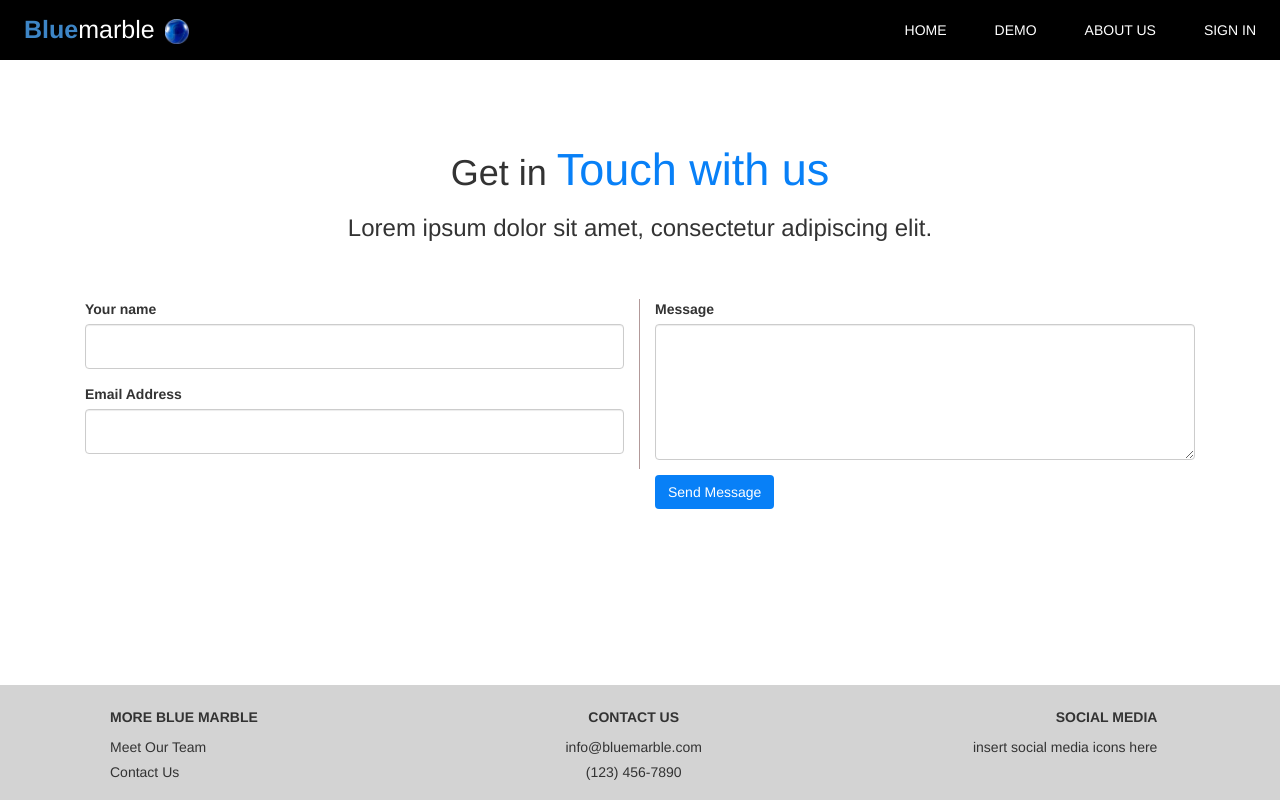
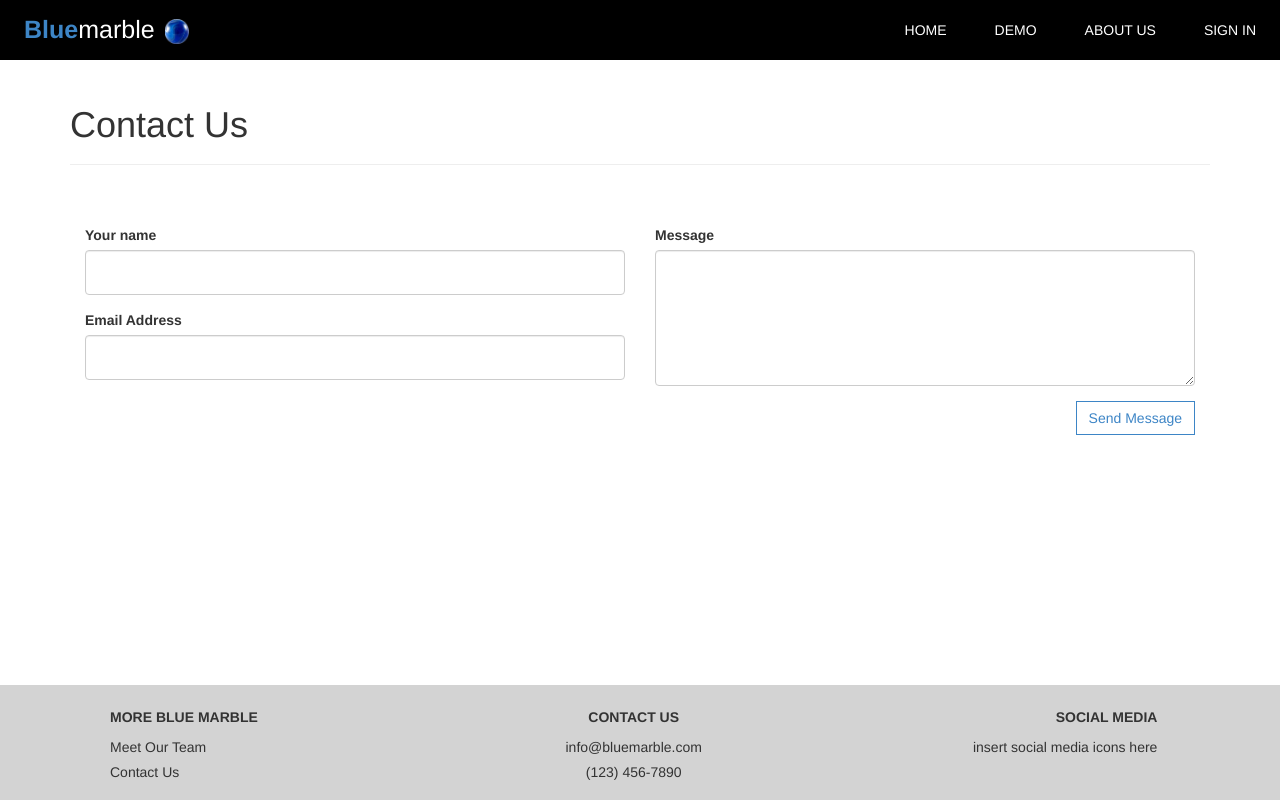
Before and after one commit to KathLevi/SE_Website, a React (Create React App) app: page /contact in a window 1280 px wide. Built offline with nearby package versions, Linux system fonts and the light colour scheme.

Commit message:
fixed contact form css

```diff
--- a/src/App.css
+++ b/src/App.css
@@ -342,29 +342,9 @@ td {
 /*
  * CONTACT
  */
-#contact {
-  padding-top: 60px;
-  width: 100%;
-  width: 100vw;
-  height: 550px;
-}
-.content-header {
-  color: #0880f7;
-  font-size: 45px;
-}
-.section-content {
-  text-align: center;
-}
 .contact-section {
   padding-top: 40px;
 }
-.contact-section .col-md-6 {
-  width: 50%;
-}
-.form-line {
-  border-right: 1px solid #b29999;
-}
-
 /*
  * FOOTER
  */
--- a/src/components/contact.js
+++ b/src/components/contact.js
@@ -1,25 +1,13 @@
 import React from "react";
+import { PageHeader } from "react-bootstrap";
+
 
 const Contact = () => (
-  <div id="contact">
-    <div className="section-content">
-      <h1 className="section-header">
-        Get in{" "}
-        <span
-          className="content-header"
-          data-wow-delay="0.2s"
-          data-wow-duration="2s"
-        >
-          {" "}
-          Touch with us
-        </span>
-      </h1>
-      <h3>Lorem ipsum dolor sit amet, consectetur adipiscing elit.</h3>
-    </div>
+  <div className="container">
+    <PageHeader>Contact Us</PageHeader>
     <div className="contact-section">
-      <div className="container">
       <form>
-          <div className="col-md-6 form-line">
+        <div className="col-md-6">
           <div className="form-group">
             <label>Your name</label>
             <input type="text" className="form-control" id="" />
@@ -38,8 +26,8 @@ const Contact = () => (
             <label> Message</label>
             <textarea className="form-control" id="description" rows="5" />
           </div>
-            <div>
-              <button type="button" className="btn btn-md submit mainBtn">
+          <div className="text-right">
+            <button type="button" className="btn btn-md submit emptyBtn">
               Send Message
             </button>
           </div>
@@ -47,7 +35,6 @@ const Contact = () => (
       </form>
     </div>
   </div>
-  </div>
 );
 
 export default Contact;
```
Lines whose indentation alone changed are shown as unchanged.
